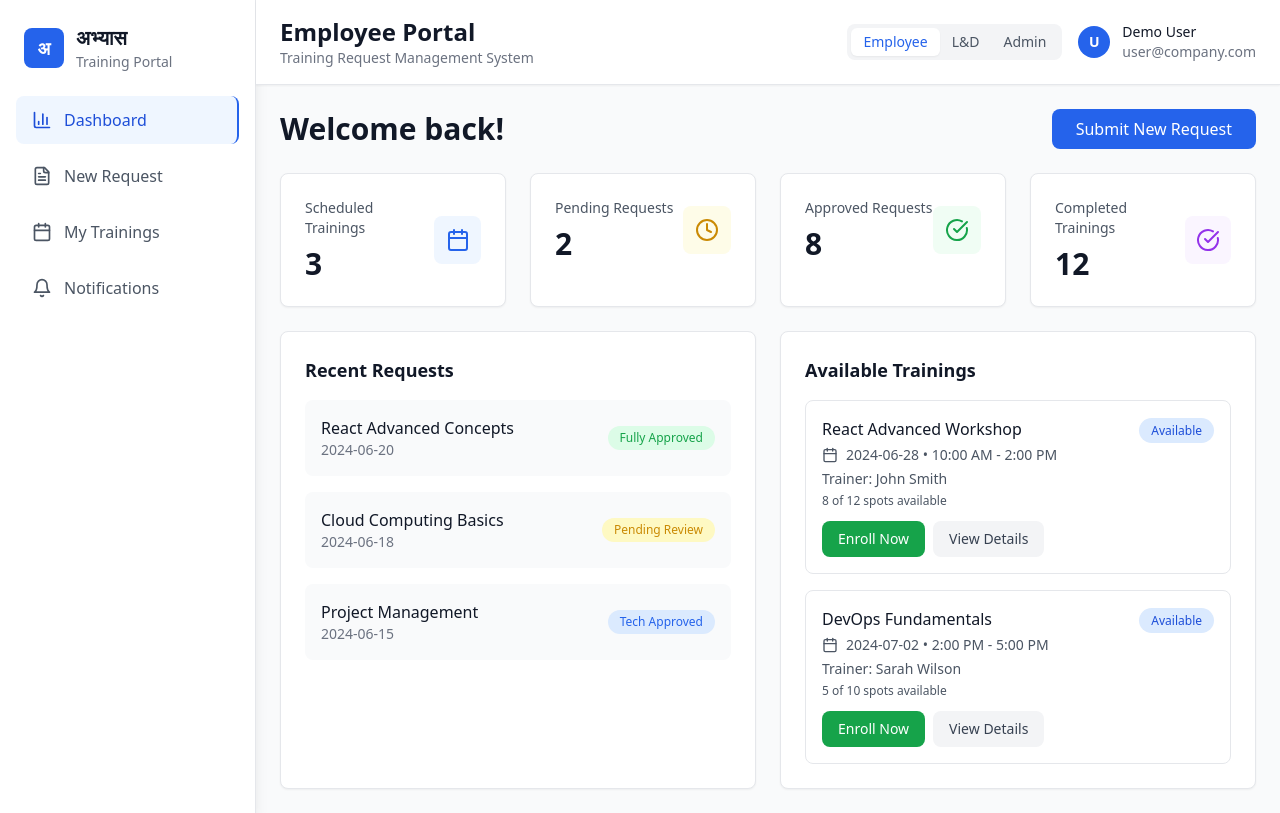
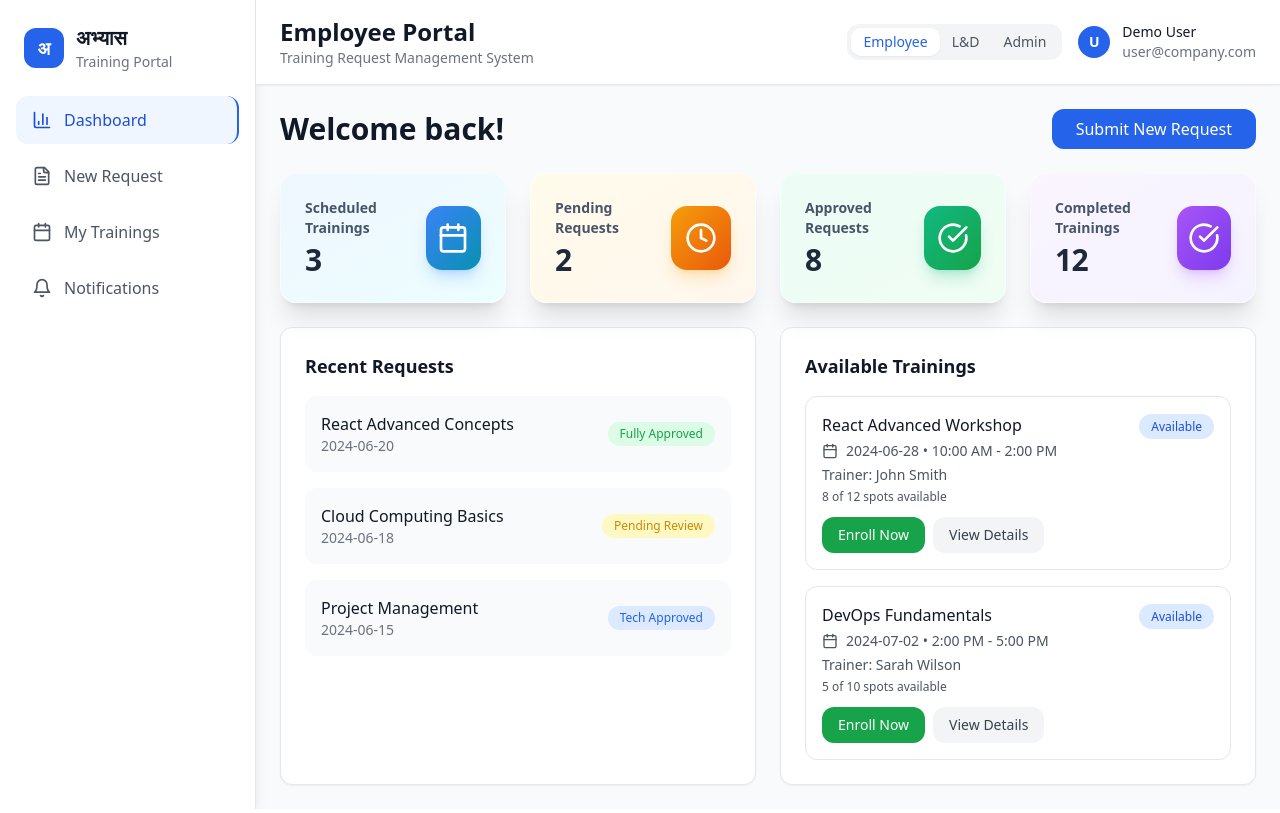
Before and after one commit to Abhisheksoni14/learn-track-automate, a React (Vite) app: page / in a window 1280 px wide. Built offline with nearby package versions, Linux system fonts and the light colour scheme.

Commit message:
Refactor: Apply new theme and design
Updated the project's theme and visual design while preserving existing functionality.

```diff
--- a/src/components/ui/StatsCard.tsx
+++ b/src/components/ui/StatsCard.tsx
@@ -9,32 +9,49 @@ interface StatsCardProps {
 }
 
 export const StatsCard = ({ title, value, icon: Icon, color }: StatsCardProps) => {
-  const getColorClasses = (color: string) => {
+  const getGradientClasses = (color: string) => {
     switch (color) {
       case 'blue':
-        return 'bg-blue-50 text-blue-600';
+        return 'bg-gradient-to-br from-blue-500 to-cyan-600 shadow-blue-500/25';
       case 'green':
-        return 'bg-green-50 text-green-600';
+        return 'bg-gradient-to-br from-emerald-500 to-green-600 shadow-emerald-500/25';
       case 'yellow':
-        return 'bg-yellow-50 text-yellow-600';
+        return 'bg-gradient-to-br from-amber-500 to-orange-600 shadow-amber-500/25';
       case 'purple':
-        return 'bg-purple-50 text-purple-600';
+        return 'bg-gradient-to-br from-purple-500 to-violet-600 shadow-purple-500/25';
       case 'red':
-        return 'bg-red-50 text-red-600';
+        return 'bg-gradient-to-br from-red-500 to-pink-600 shadow-red-500/25';
       default:
-        return 'bg-gray-50 text-gray-600';
+        return 'bg-gradient-to-br from-slate-500 to-gray-600 shadow-slate-500/25';
+    }
+  };
+
+  const getBgGradient = (color: string) => {
+    switch (color) {
+      case 'blue':
+        return 'from-blue-50 to-cyan-50';
+      case 'green':
+        return 'from-emerald-50 to-green-50';
+      case 'yellow':
+        return 'from-amber-50 to-orange-50';
+      case 'purple':
+        return 'from-purple-50 to-violet-50';
+      case 'red':
+        return 'from-red-50 to-pink-50';
+      default:
+        return 'from-slate-50 to-gray-50';
     }
   };
 
   return (
-    <div className="bg-white rounded-lg shadow-sm border border-gray-200 p-6 hover:shadow-md transition-shadow">
+    <div className={`bg-gradient-to-br ${getBgGradient(color)} rounded-2xl shadow-xl shadow-${color}-500/10 p-6 hover:shadow-2xl hover:shadow-${color}-500/20 transition-all duration-300 hover:-translate-y-1 border border-white/50 backdrop-blur-sm`}>
       <div className="flex items-center justify-between">
         <div>
-          <p className="text-sm font-medium text-gray-600">{title}</p>
-          <p className="text-3xl font-bold text-gray-900 mt-2">{value}</p>
+          <p className="text-sm font-semibold text-slate-600 mb-1">{title}</p>
+          <p className="text-3xl font-bold text-slate-800 tracking-tight">{value}</p>
         </div>
-        <div className={`w-12 h-12 rounded-lg flex items-center justify-center ${getColorClasses(color)}`}>
-          <Icon className="w-6 h-6" />
+        <div className={`w-16 h-16 rounded-2xl flex items-center justify-center shadow-lg ${getGradientClasses(color)} transition-transform duration-200 hover:scale-110`}>
+          <Icon className="w-8 h-8 text-white" />
         </div>
       </div>
     </div>
--- a/src/index.css
+++ b/src/index.css
@@ -1,94 +1,89 @@
+
 @tailwind base;
 @tailwind components;
 @tailwind utilities;
 
-/* Definition of the design system. All colors, gradients, fonts, etc should be defined here. */
+/* Modern Purple & Teal Design System */
 
 @layer base {
   :root {
-    --background: 0 0% 100%;
-    --foreground: 222.2 84% 4.9%;
+    --background: 248 250 252;
+    --foreground: 15 23 42;
 
-    --card: 0 0% 100%;
-    --card-foreground: 222.2 84% 4.9%;
+    --card: 255 255 255;
+    --card-foreground: 15 23 42;
 
-    --popover: 0 0% 100%;
-    --popover-foreground: 222.2 84% 4.9%;
+    --popover: 255 255 255;
+    --popover-foreground: 15 23 42;
 
-    --primary: 222.2 47.4% 11.2%;
-    --primary-foreground: 210 40% 98%;
+    --primary: 139 92 246;
+    --primary-foreground: 255 255 255;
 
-    --secondary: 210 40% 96.1%;
-    --secondary-foreground: 222.2 47.4% 11.2%;
+    --secondary: 241 245 249;
+    --secondary-foreground: 51 65 85;
 
-    --muted: 210 40% 96.1%;
-    --muted-foreground: 215.4 16.3% 46.9%;
+    --muted: 248 250 252;
+    --muted-foreground: 100 116 139;
 
-    --accent: 210 40% 96.1%;
-    --accent-foreground: 222.2 47.4% 11.2%;
+    --accent: 16 185 129;
+    --accent-foreground: 255 255 255;
 
-    --destructive: 0 84.2% 60.2%;
-    --destructive-foreground: 210 40% 98%;
+    --destructive: 239 68 68;
+    --destructive-foreground: 255 255 255;
 
-    --border: 214.3 31.8% 91.4%;
-    --input: 214.3 31.8% 91.4%;
-    --ring: 222.2 84% 4.9%;
+    --border: 226 232 240;
+    --input: 226 232 240;
+    --ring: 139 92 246;
 
-    --radius: 0.5rem;
+    --radius: 0.75rem;
 
-    --sidebar-background: 0 0% 98%;
-
-    --sidebar-foreground: 240 5.3% 26.1%;
-
-    --sidebar-primary: 240 5.9% 10%;
-
-    --sidebar-primary-foreground: 0 0% 98%;
-
-    --sidebar-accent: 240 4.8% 95.9%;
-
-    --sidebar-accent-foreground: 240 5.9% 10%;
-
-    --sidebar-border: 220 13% 91%;
-
-    --sidebar-ring: 217.2 91.2% 59.8%;
+    --sidebar-background: 255 255 255;
+    --sidebar-foreground: 51 65 85;
+    --sidebar-primary: 139 92 246;
+    --sidebar-primary-foreground: 255 255 255;
+    --sidebar-accent: 248 250 252;
+    --sidebar-accent-foreground: 51 65 85;
+    --sidebar-border: 226 232 240;
+    --sidebar-ring: 139 92 246;
   }
 
   .dark {
-    --background: 222.2 84% 4.9%;
-    --foreground: 210 40% 98%;
+    --background: 2 6 23;
+    --foreground: 248 250 252;
 
-    --card: 222.2 84% 4.9%;
-    --card-foreground: 210 40% 98%;
+    --card: 15 23 42;
+    --card-foreground: 248 250 252;
 
-    --popover: 222.2 84% 4.9%;
-    --popover-foreground: 210 40% 98%;
+    --popover: 15 23 42;
+    --popover-foreground: 248 250 252;
 
-    --primary: 210 40% 98%;
-    --primary-foreground: 222.2 47.4% 11.2%;
+    --primary: 147 51 234;
+    --primary-foreground: 255 255 255;
 
-    --secondary: 217.2 32.6% 17.5%;
-    --secondary-foreground: 210 40% 98%;
+    --secondary: 30 41 59;
+    --secondary-foreground: 203 213 225;
 
-    --muted: 217.2 32.6% 17.5%;
-    --muted-foreground: 215 20.2% 65.1%;
+    --muted: 30 41 59;
+    --muted-foreground: 148 163 184;
 
-    --accent: 217.2 32.6% 17.5%;
-    --accent-foreground: 210 40% 98%;
+    --accent: 6 182 212;
+    --accent-foreground: 255 255 255;
 
-    --destructive: 0 62.8% 30.6%;
-    --destructive-foreground: 210 40% 98%;
+    --destructive: 220 38 38;
+    --destructive-foreground: 255 255 255;
 
-    --border: 217.2 32.6% 17.5%;
-    --input: 217.2 32.6% 17.5%;
-    --ring: 212.7 26.8% 83.9%;
-    --sidebar-background: 240 5.9% 10%;
-    --sidebar-foreground: 240 4.8% 95.9%;
-    --sidebar-primary: 224.3 76.3% 48%;
-    --sidebar-primary-foreground: 0 0% 100%;
-    --sidebar-accent: 240 3.7% 15.9%;
-    --sidebar-accent-foreground: 240 4.8% 95.9%;
-    --sidebar-border: 240 3.7% 15.9%;
-    --sidebar-ring: 217.2 91.2% 59.8%;
+    --border: 51 65 85;
+    --input: 51 65 85;
+    --ring: 147 51 234;
+
+    --sidebar-background: 15 23 42;
+    --sidebar-foreground: 203 213 225;
+    --sidebar-primary: 147 51 234;
+    --sidebar-primary-foreground: 255 255 255;
+    --sidebar-accent: 30 41 59;
+    --sidebar-accent-foreground: 203 213 225;
+    --sidebar-border: 51 65 85;
+    --sidebar-ring: 147 51 234;
   }
 }
 
@@ -98,6 +93,38 @@
   }
 
   body {
-    @apply bg-background text-foreground;
+    @apply bg-gradient-to-br from-slate-50 via-white to-purple-50 text-foreground min-h-screen;
+  }
+
+  /* Custom gradient backgrounds */
+  .gradient-bg {
+    @apply bg-gradient-to-br from-purple-500 via-violet-600 to-indigo-700;
+  }
+
+  .card-gradient {
+    @apply bg-gradient-to-br from-white via-slate-50 to-purple-50;
+  }
+
+  .accent-gradient {
+    @apply bg-gradient-to-r from-emerald-400 to-cyan-400;
   }
 }
+
+/* Custom component styles */
+@layer components {
+  .modern-card {
+    @apply bg-white/80 backdrop-blur-sm border border-white/20 shadow-xl shadow-purple-500/10 rounded-2xl;
+  }
+
+  .glass-effect {
+    @apply bg-white/10 backdrop-blur-lg border border-white/20;
+  }
+
+  .modern-button {
+    @apply bg-gradient-to-r from-purple-600 to-violet-600 hover:from-purple-700 hover:to-violet-700 text-white font-semibold px-6 py-3 rounded-xl shadow-lg shadow-purple-500/25 transition-all duration-200 hover:scale-105 hover:shadow-xl hover:shadow-purple-500/30;
+  }
+
+  .modern-input {
+    @apply bg-white/50 backdrop-blur-sm border-2 border-purple-200 focus:border-purple-400 rounded-xl px-4 py-3 transition-all duration-200 focus:ring-4 focus:ring-purple-500/20;
+  }
+}
--- a/tailwind.config.ts
+++ b/tailwind.config.ts
@@ -1,3 +1,4 @@
+
 import type { Config } from "tailwindcss";
 
 export default {
@@ -84,11 +85,36 @@ export default {
 					to: {
 						height: '0'
 					}
+				},
+				'fade-in': {
+					'0%': {
+						opacity: '0',
+						transform: 'translateY(10px)'
+					},
+					'100%': {
+						opacity: '1',
+						transform: 'translateY(0)'
+					}
+				},
+				'scale-in': {
+					'0%': {
+						transform: 'scale(0.95)',
+						opacity: '0'
+					},
+					'100%': {
+						transform: 'scale(1)',
+						opacity: '1'
+					}
 				}
 			},
 			animation: {
 				'accordion-down': 'accordion-down 0.2s ease-out',
-				'accordion-up': 'accordion-up 0.2s ease-out'
+				'accordion-up': 'accordion-up 0.2s ease-out',
+				'fade-in': 'fade-in 0.3s ease-out',
+				'scale-in': 'scale-in 0.2s ease-out'
+			},
+			backdropBlur: {
+				xs: '2px',
 			}
 		}
 	},
```
Also changed, not shown: src/components/admin/CourseManagement.tsx (+90 -55 lines).
